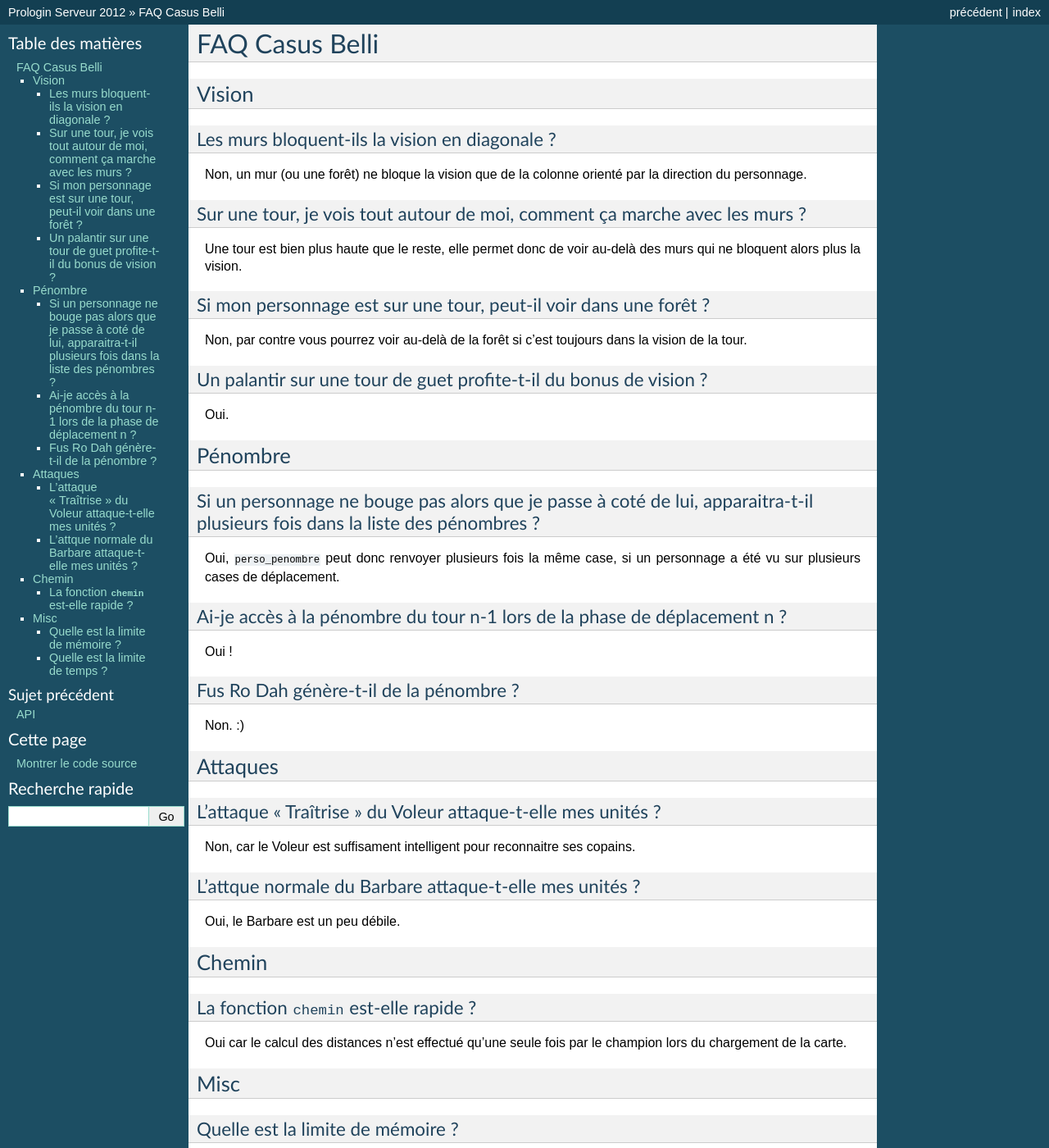
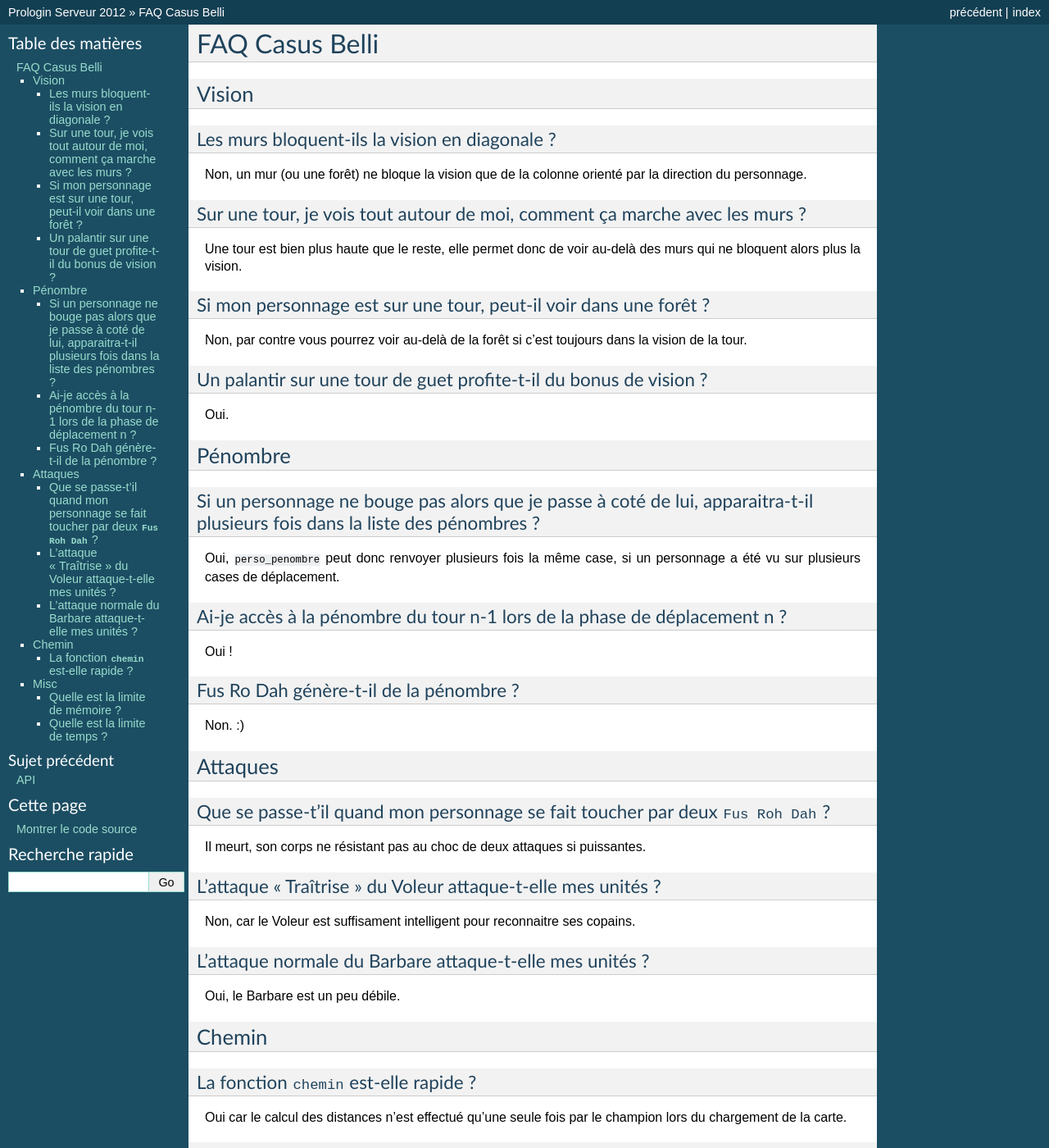
Before and after one commit to prologin/prologin2012, a Sphinx documentation site: the page built from doc/faq-candidat.rst, in a window 1280 px wide and 1400 px high. Shown: the whole window at 82% size. Built offline with Sphinx 7.4.7, drawn with Linux system fonts in a browser that asks for light colours.

Commit message:
faq-candidat.rst: Added precision when hit by two Fus Roh Dah.

```diff
--- a/doc/faq-candidat.rst
+++ b/doc/faq-candidat.rst
@@ -50,12 +50,17 @@ Non. :)
 Attaques
 ========
 
+Que se passe-t'il quand mon personnage se fait toucher par deux ``Fus Roh Dah`` ?
+---------------------------------------------------------------------------------
+
+Il meurt, son corps ne résistant pas au choc de deux attaques si puissantes.
+
 L'attaque "Traîtrise" du Voleur attaque-t-elle mes unités ?
 -----------------------------------------------------------
 
 Non, car le Voleur est suffisament intelligent pour reconnaitre ses copains.
 
-L'attque normale du Barbare attaque-t-elle mes unités ?
+L'attaque normale du Barbare attaque-t-elle mes unités ?
 -------------------------------------------------------
 
 Oui, le Barbare est un peu débile.
```
